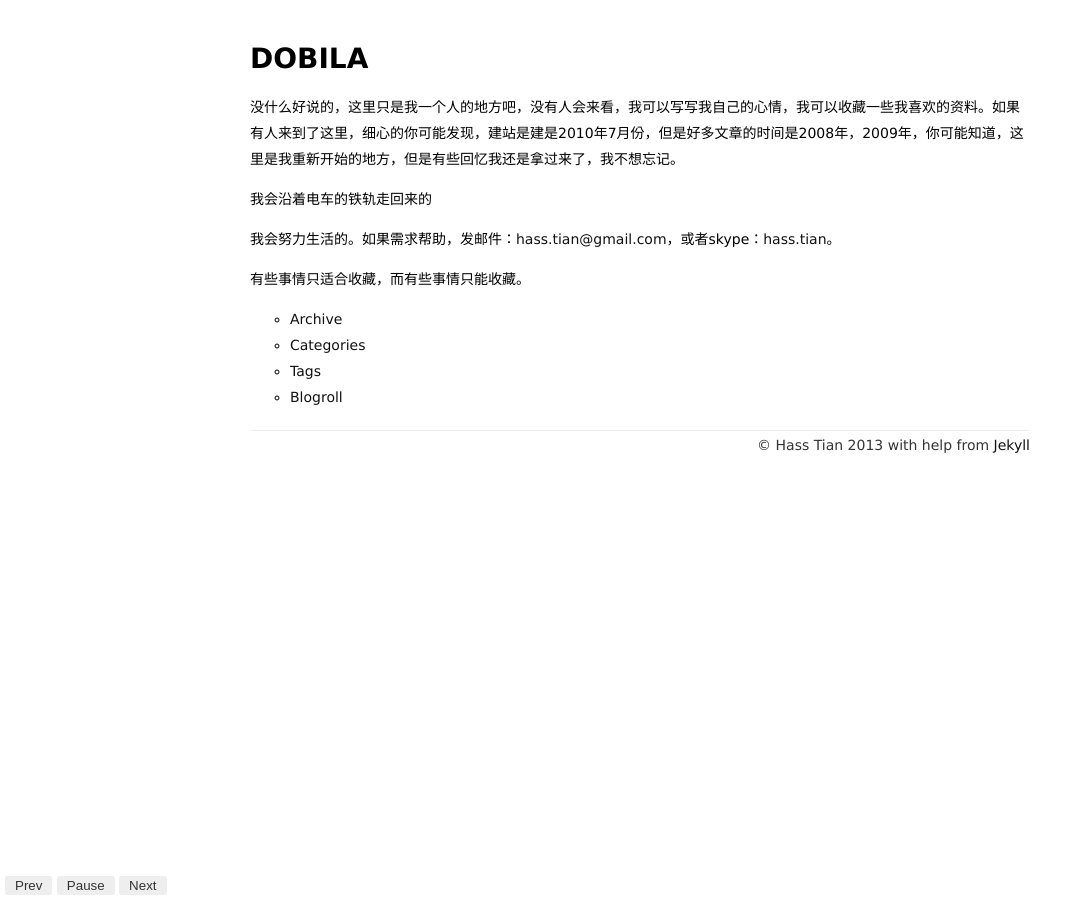
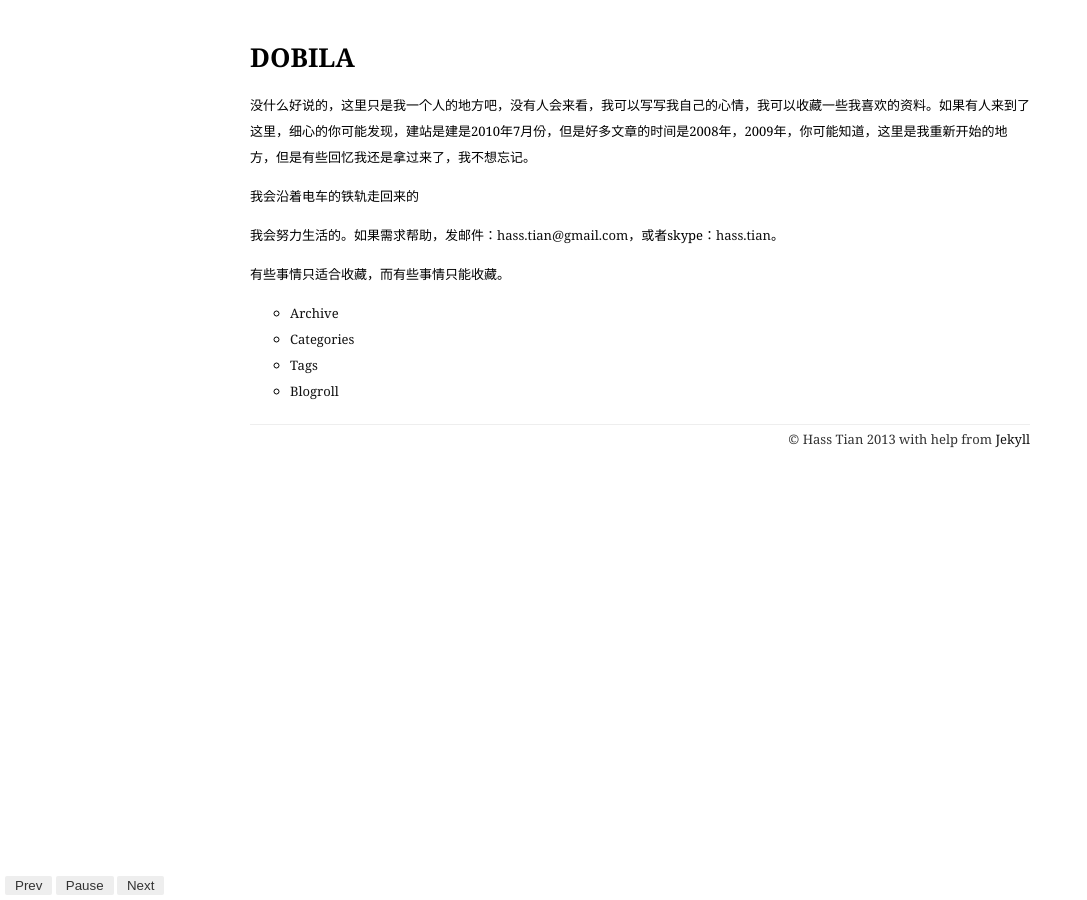
Before and after one commit to bugcook/eorza.github.com, a Jekyll site: the page built from index.html, in a window 1280 px wide. Shown: the whole page, without its empty margins (0-1087 px from the left). Built offline with Jekyll 4.4.1, drawn with Linux system fonts in a browser that asks for light colours.

Commit message:
Change font style

```diff
--- a/assets/stylesheets/2013.css
+++ b/assets/stylesheets/2013.css
@@ -1,11 +1,7 @@
 body {
-  font: 14px "Lucida Grande", Helvetica, Arial, sans-serif;
+  font: 13px 'PT Serif', Georgia, Times, 'Times New Roman', serif;
 }
-h1,
-h2,
-h3,
-h4,
-h5 {
+h1, h2, h3, h4, h5 {
   margin-top: 1.5em;
 }
 
@@ -18,9 +14,7 @@ a:hover {
   text-decoration: underline;
 }
 
-ul,
-ol,
-p {
+ul, ol, p {
   line-height: 26px;
 }
 
@@ -134,26 +128,3 @@ pre .request,
 pre .status {
   font-weight: normal;
 }
-
-/* scrollbar */
-::-webkit-scrollbar-track-piece {
-  background-color: #eeeeee;
-  -webkit-border-radius: 0;
-}
-::-webkit-scrollbar {
-  width: 10px;
-  height: 10px;
-}
-::-webkit-scrollbar-thumb {
-  height: 50px;
-  background-color: #afafaf;
-  -webkit-border-radius: 5px;
-  outline: 2px solid #eeeeee;
-  outline-offset: -2px;
-  border: 2px solid #eee;
-}
-::-webkit-scrollbar-thumb:hover {
-  height: 50px;
-  background-color: #999;
-  -webkit-border-radius: 5px;
-}
```
